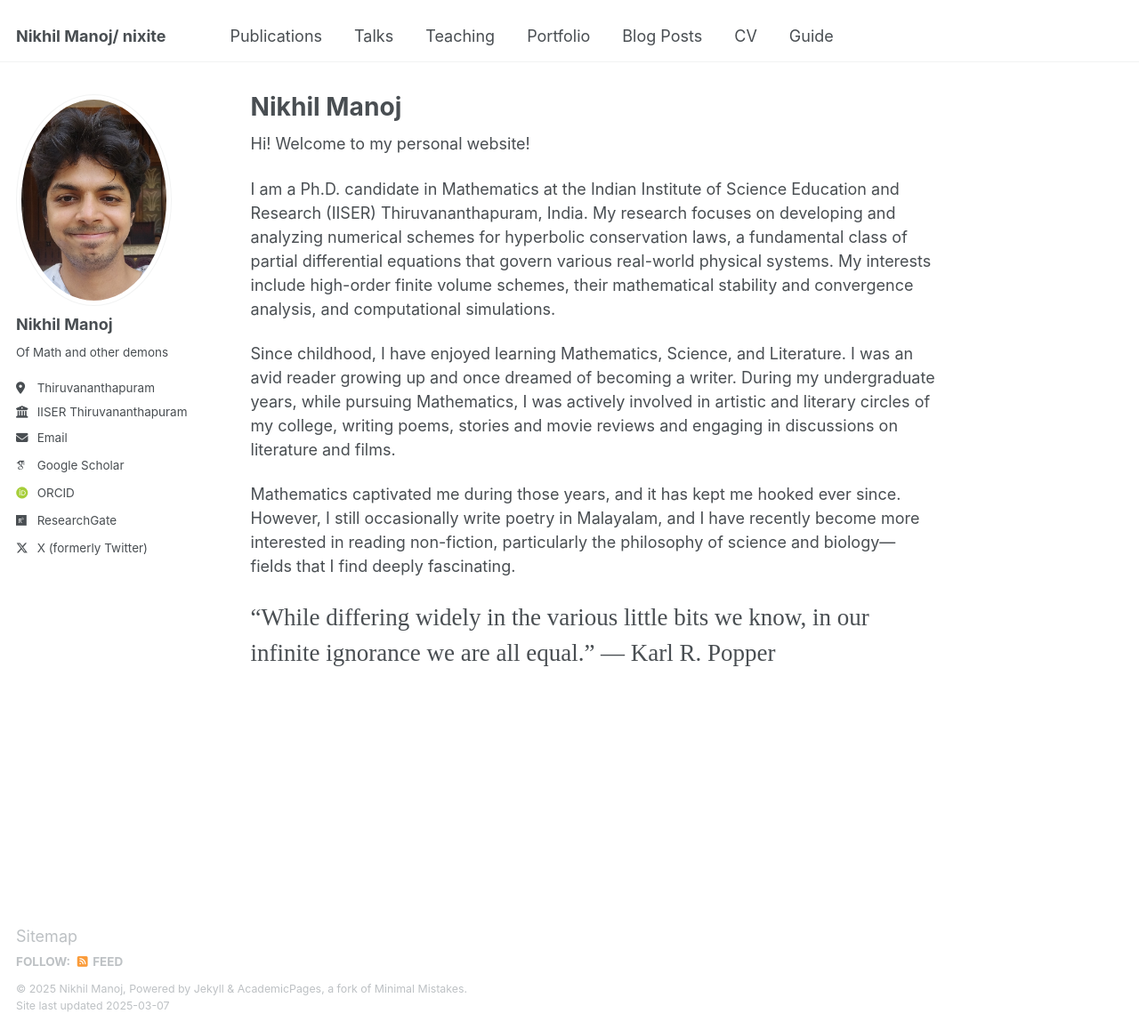
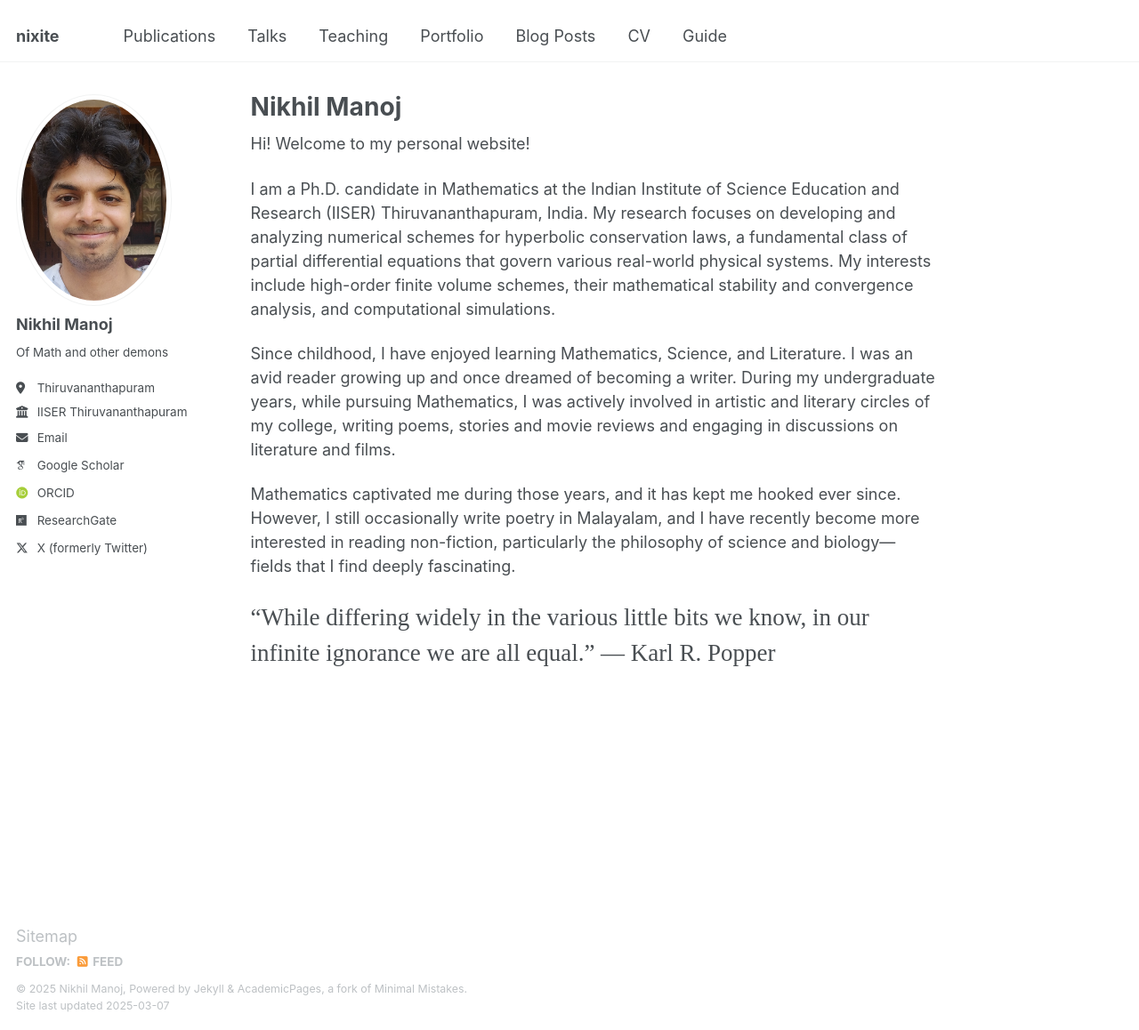
Before and after one commit to nikhil0597/nikhil0597.github.io, a Jekyll site: the page built from _pages/about.md, in a window 1280 px wide and 1158 px high. Shown: the whole window at 89% size. Built offline with Jekyll 4.4.1, drawn with Linux system fonts in a browser that asks for light colours; some web fonts are replaced; a file with an impossible date is left out.

Commit message:
Update _config.yml

```diff
--- a/_config.yml
+++ b/_config.yml
@@ -9,7 +9,7 @@
 # Basic Site Settings
 locale                   : "en-US"
 site_theme               : "default"
-title                    : "Nikhil Manoj/ nixite"
+title                    : "nixite"
 title_separator          : "-"
 name                     : &name "Nikhil Manoj"
 description              : &description "Ph.D. candidate at IISER Thiruvananthapuram, Kerala, India"
```
